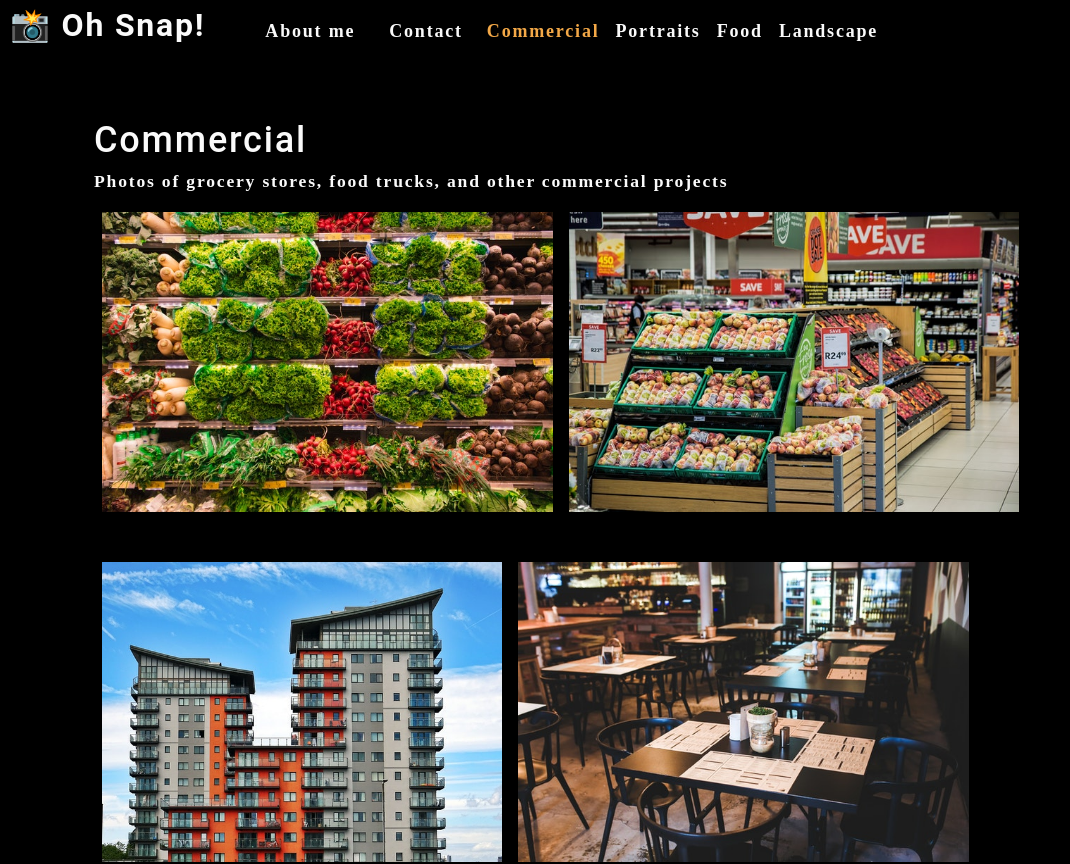
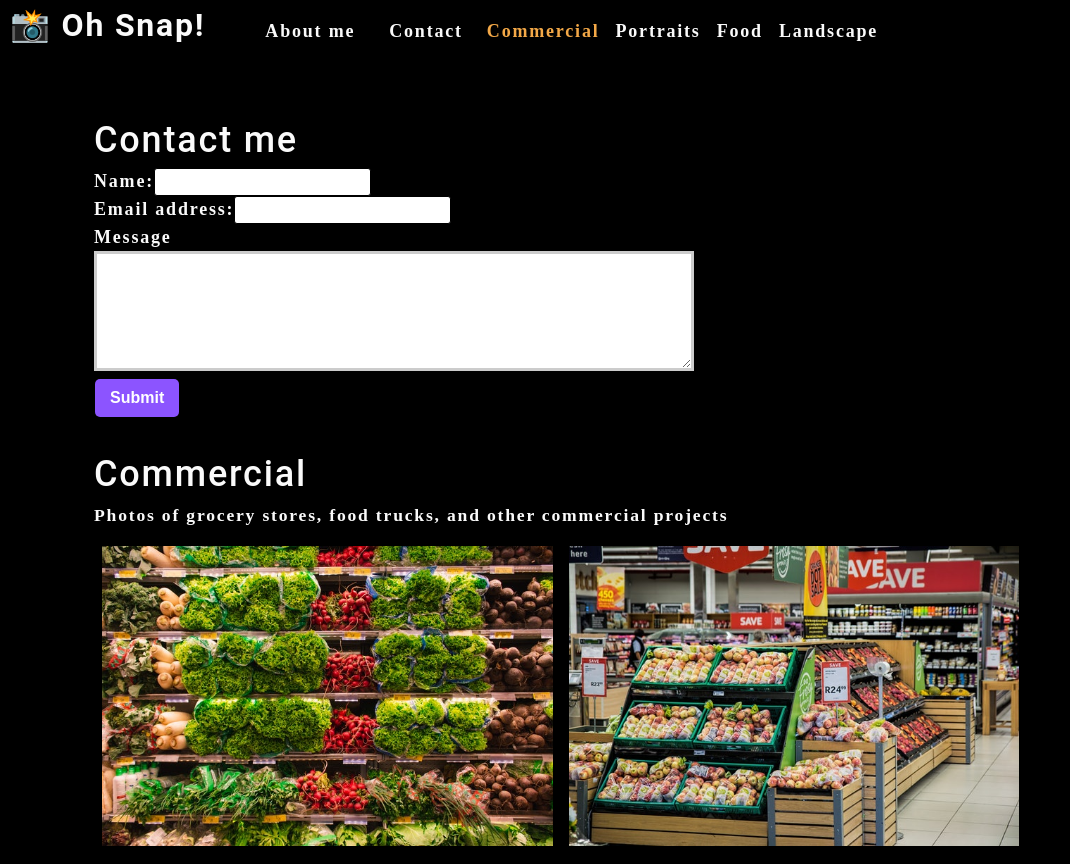
Before and after one commit to Bycicleace/photo-port, a React (Create React App) app: page / in a window 1280 px wide. Shown: the top 864 px of the page, without its empty margins (0-1070 px from the left). Built offline with nearby package versions, Linux system fonts and the light colour scheme.

Commit message:
Added syncing to state

```diff
--- a/src/App.js
+++ b/src/App.js
@@ -2,6 +2,7 @@
 import About from './components/About';
 import Nav from './components/Nav';
 import Gallery from './components/Gallery';
+import ContactForm from './components/Contact';
 
 function App() {
   const [categories] = useState([
@@ -30,14 +31,15 @@
         categories={categories}
         setCurrentCategory={setCurrentCategory}
         currentCategory={currentCategory}
-      ></Nav>
+      />
       <main>
+        <ContactForm />
         <Gallery
           categories={categories}
           setCurrentCategory={setCurrentCategory}
           currentCategory={currentCategory}
-        ></Gallery>
-        <About></About>
+        />
+        <About />
       </main>
     </div>
   )
--- a/src/components/Contact/index.js
+++ b/src/components/Contact/index.js
@@ -1,21 +1,34 @@
-import React from 'react';
+import React, { useState } from 'react';
 
 function ContactForm() {
+
+    const [formState, setFormState] = useState({ name: '', email: '', message: '' });
+    const { name, email, message } = formState;
+
+    // Allows me to see the current state of the form at any time.
+    function handleChange(e) {
+        setFormState({ ...formState, [e.target.name]: e.target.value });
+    }
+
+    function handleSubmit() {
+        // code
+    }
+
     return (
         <section>
             <h1>Contact me</h1>
-            <form id="contact-form">
+            <form id="contact-form" onSubmit={handleSubmit}>
                 <div>
                     <label htmlFor='name'>Name:</label>
-                    <input type="text" name="name" />
+                    <input type="text" name="name" defaultValue={name} onChange={handleChange} />
                 </div>
                 <div>
                     <label htmlFor='email'>Email address:</label>
-                    <input type="email" name="email" />
+                    <input type="email" name="email" defaultValue={email} onChange={handleChange} />
                 </div>
                 <div>
                     <label htmlFor='message'>Message</label>
-                    <textarea name="message" rows="5" />
+                    <textarea name="message" rows="5" defaultValue={message} onChange={handleChange} />
                 </div>
                 <button type="submit">Submit</button>
             </form>
```
